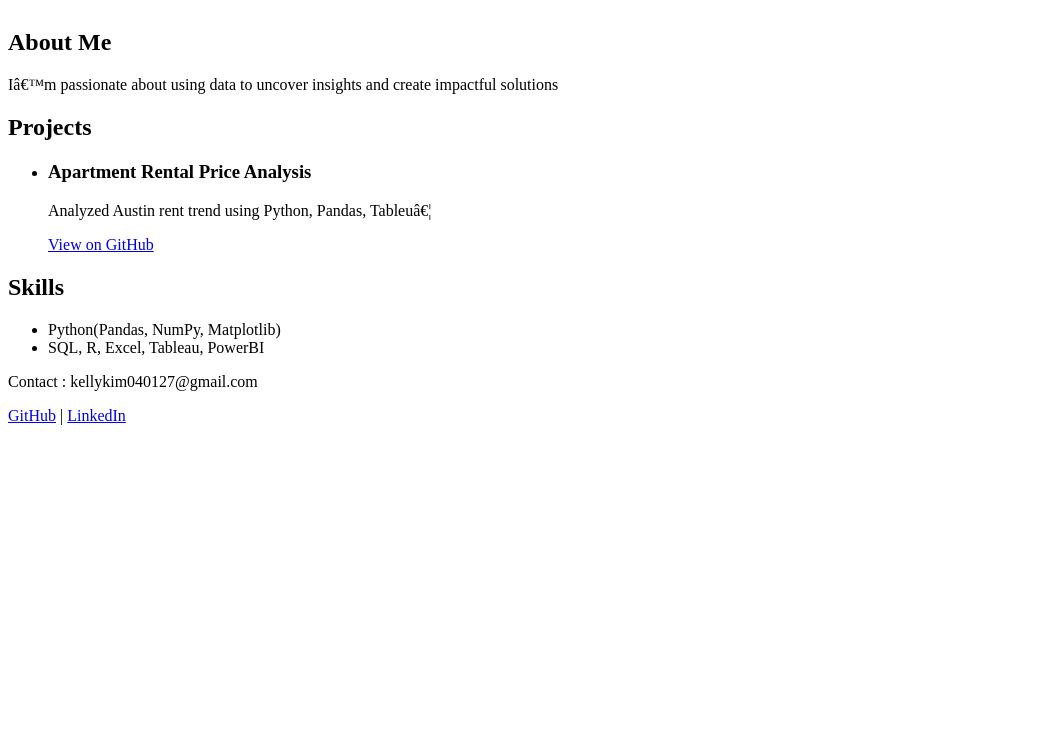
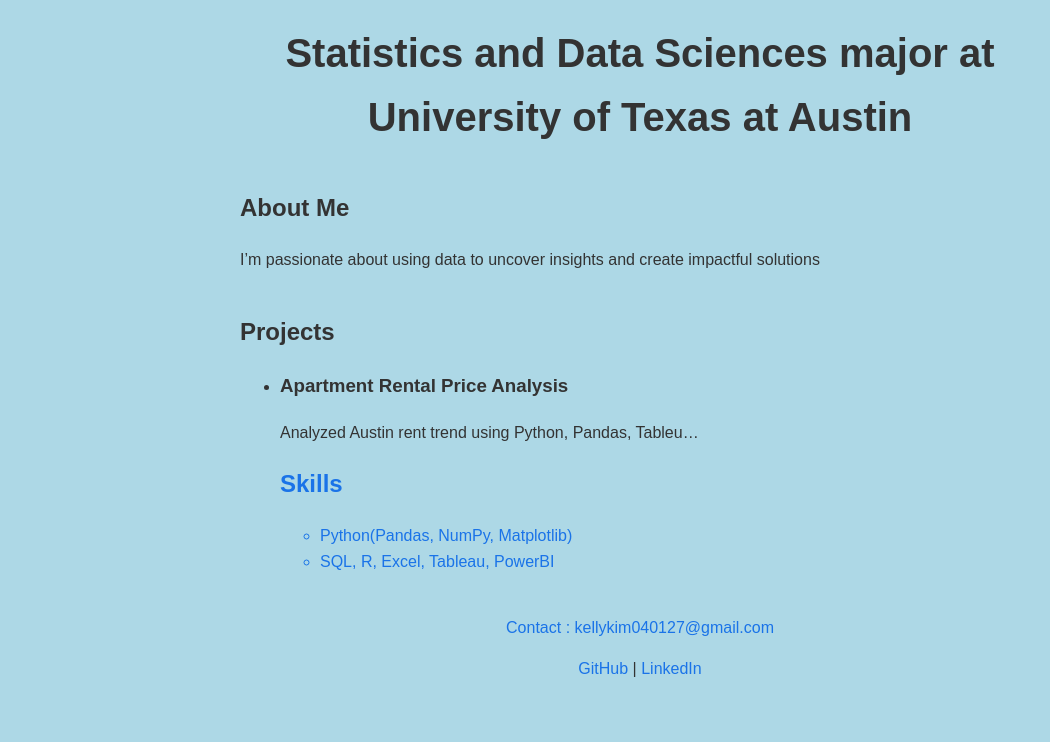
Before and after one commit to kellykim0127/portfolio, a plain HTML site: page index.html in a window 1280 px wide. Shown: the part 130-872 px from the top of the page, without its empty margins (0-1050 px from the left). Before the commit the page ends 800 px from the top, so only its background shows below. Drawn offline with Linux system fonts and the light colour scheme.

Commit message:
Update index.html

```diff
--- a/index.html
+++ b/index.html
@@ -1,12 +1,12 @@
 <!DOCTYPE html>
 
-<html lang = “en”>
+<html lang = "en">
 
 <head>
-    <meta charset = “UTF-8”/>
-    <meta name = “viewport” content = “width=device-width, intitial-scale = 1.0”/>
+    <meta charset = "UTF-8"/>
+    <meta name = "viewport" content = "width=device-width, intitial-scale = 1.0"/>
     <title>Dokyung(Kelly) Kim Internship Portfolio</title>
-    <link rel = “stylesheet” href = “style.css”/>
+    <link rel = "stylesheet" href = "style.css"/>
 </head>
 
 <body>
@@ -15,23 +15,23 @@
    	<p>Statistics and Data Sciences major at University of Texas at Austin<p/>
 	</header>
 
-	<section id = “about”>
+	<section id = "about">
   	 <h2>About Me</h2>
   	 <p>I’m passionate about using data to uncover insights and create impactful solutions</p>
 	</section>
 
-	<section id = “projects”>
+	<section id = "projects">
 		<h2>Projects</h2>
 		<ul>
 			<li>
 				<h3>Apartment Rental Price Analysis</h3>
 				<p> Analyzed Austin rent trend using Python, Pandas, Tableu… </p>
-				<a href = “https:github link>View on GitHub</a>
+				<a href = "https:github link>View on GitHub</a>
 			</li>
 		</ul>
 	</section>
 
-	<section id = “skills”>
+	<section id = "skills">
 		<h2>Skills</h2>
 		<ul>
 			<li>Python(Pandas, NumPy, Matplotlib)</li>
```
